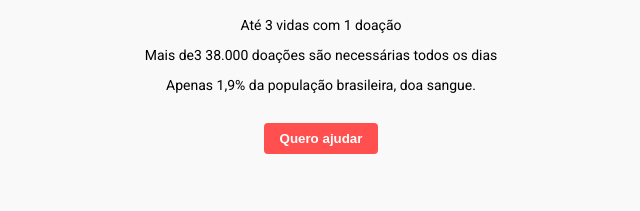
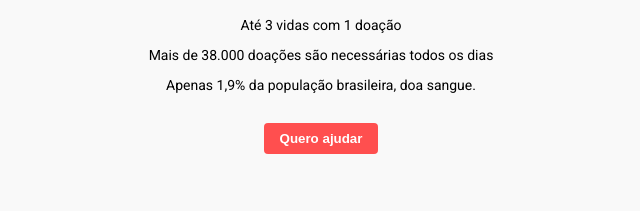
Before and after one commit to Cauany/MaratonaDev_DOE, a plain HTML site: page index.html in a window 1280 px wide. Shown: the part 249-460 px from the top of the page, 319-959 px from the left. Drawn offline with Linux system fonts and the light colour scheme.

Commit message:
Criado o documento scripts.js e editado o texto do header no index.html

```diff
--- a/index.html
+++ b/index.html
@@ -13,7 +13,7 @@
             <h1>D<img src="logo.png" class="logo" alt="imagem de sangue">E</h1>
             <h2> A sua doação importa</h2>
             <p> Até 3 vidas com 1 doação </p>
-            <p>Mais de3 38.000 doações são necessárias todos os dias</p>
+            <p>Mais de 38.000 doações são necessárias todos os dias</p>
             <p> Apenas 1,9% da população brasileira, doa sangue.</p>
 
             <button> Quero ajudar </button>
@@ -55,5 +55,6 @@
         <footer>
             Com 💗 Cauany Souza
         </footer>
+        <script src="scripsts.js"></script>
     </body>
 </html>
```
Also changed, not shown: scripsts.js (added).
